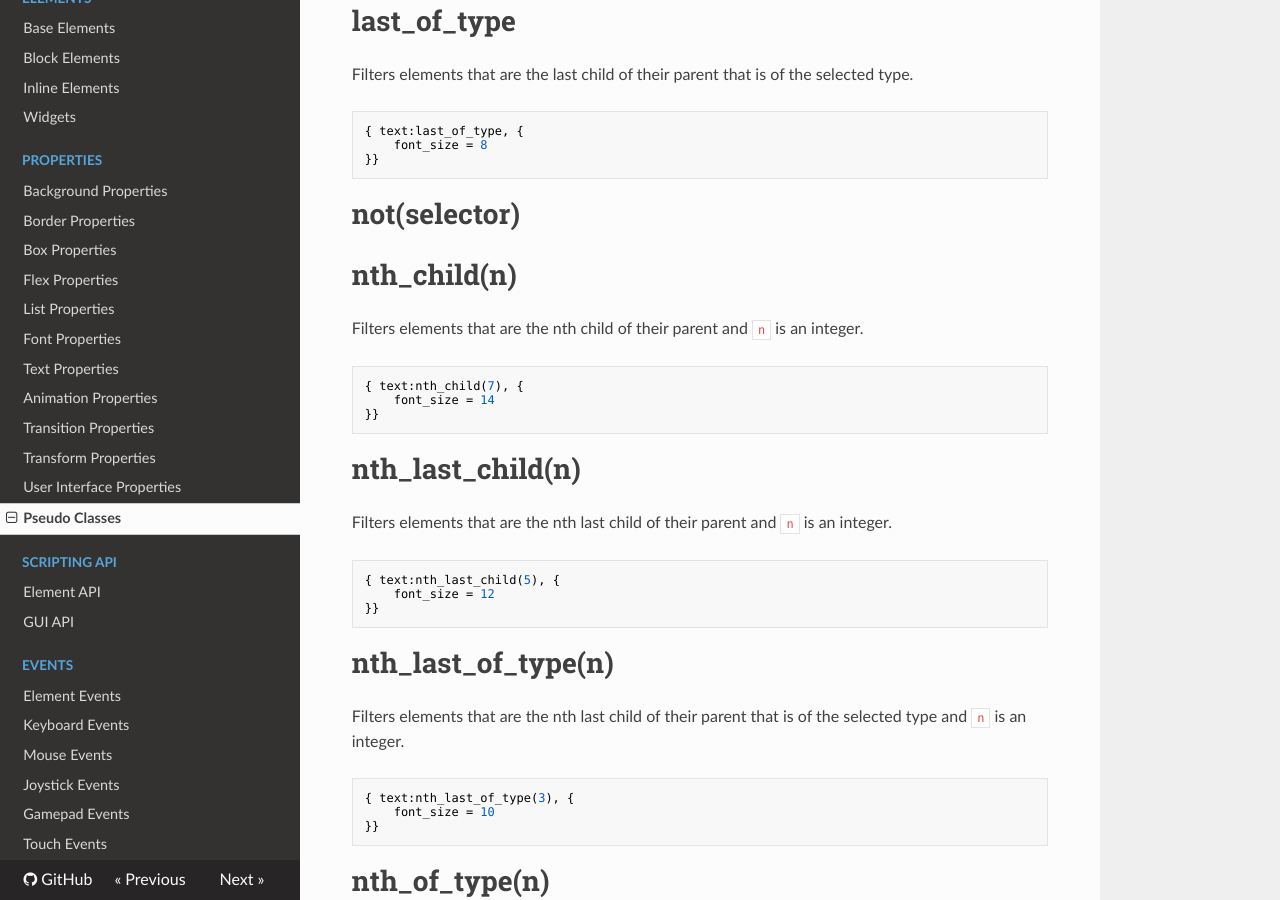
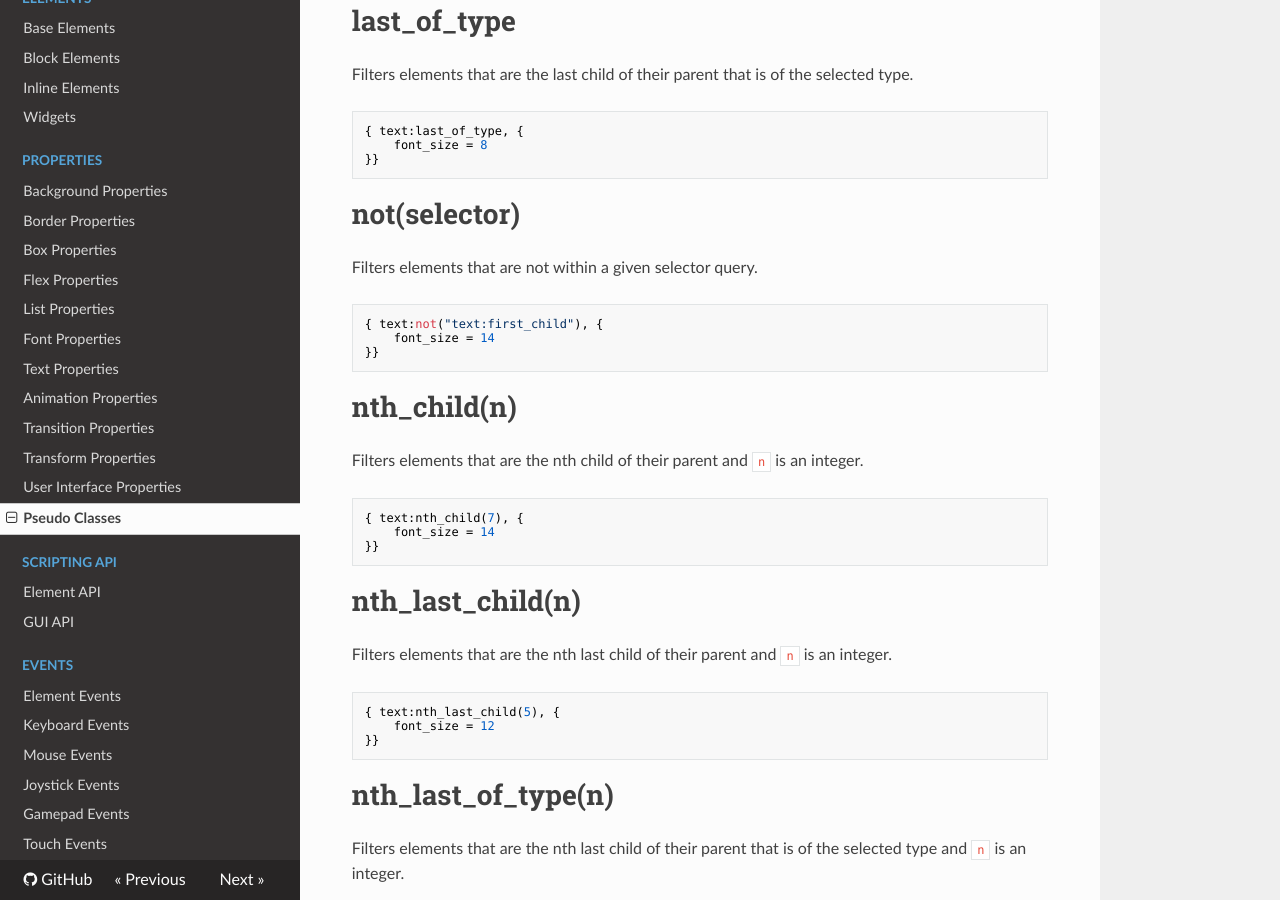
Before and after one commit to excessive/DOMy, an MkDocs documentation site: the page built from docs/properties/pseudo.md, in a window 1280 px wide and 900 px high, scrolled down 1961 px. Built offline with MkDocs 1.6.1, drawn with Linux system fonts in a browser that asks for light colours; nearby versions of some CDN libraries; old or Windows-style settings are respelled for this version of MkDocs.

Commit message:
added not

````diff
--- a/docs/properties/pseudo.md
+++ b/docs/properties/pseudo.md
@@ -104,6 +104,14 @@ Filters elements that are the last child of their parent that is of the selected
 
 # not(selector)
 
+Filters elements that are not within a given selector query.
+
+```lua
+{ text:not("text:first_child"), {
+	font_size = 14
+}}
+```
+
 # nth_child(n)
 
 Filters elements that are the nth child of their parent and `n` is an integer.
````
